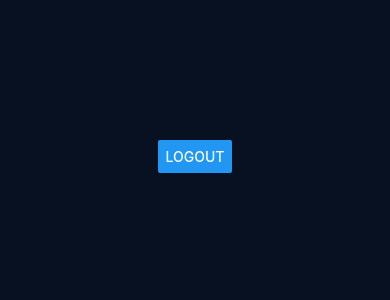
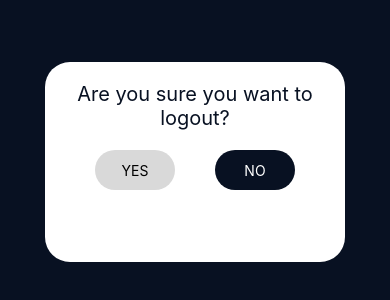
Before and after one commit to cmrohityadav/EconoVR, a React Native app in the folder basic/: screen /Logout in a window 390 px wide. Shown: the part 260-560 px from the top of the page. Built offline with nearby package versions, Linux system fonts and the light colour scheme.

Commit message:
logout v2

```diff
--- a/basic/components/Dashboard/ScreenForDashBoard/Logout.js
+++ b/basic/components/Dashboard/ScreenForDashBoard/Logout.js
@@ -1,94 +1,164 @@
-import { Button, Modal, StyleSheet, Text, View } from 'react-native'
-import React, { useState } from 'react'
-import Login2 from '../../screens/Login2';
+import { StyleSheet, Text, View } from 'react-native';
+import React from 'react';
 
-const Logout = ({navigation}) => {
-    const [showModal, setShowModal] = useState(false);
-
+const Logout = ({ navigation }) => {
     return (
-        <View style={styles.main}>
-            <Modal
-                transparent={true}
-                visible={showModal}
-                animationType='slide'
-
-            >
-                <View style={styles.centredView}>
-
-                    <View style={styles.modalView}>
-
-                        <View>
-                            <Text style={styles.modalText}>Are you sure</Text>
-                        </View>
-
-                        <View style={{ flexDirection: 'row', gap: 20 }}>
-
-                            <View><Button title='YES'
-                           color='#081122'
-                            onPress={() => navigation.navigate('Login2')}
+        <View
+            style={{
+                flex: 1,
+                alignItems: 'center',
+                justifyContent: 'center',
+                backgroundColor: '#081122',
+            }}>
+            <View
+                style={{
+                    height: 200,
+                    width: 300,
+                    backgroundColor: 'white',
+                    borderRadius: 25,
+                    display: 'flex',
+                    alignItems: 'center'
 
 
-                             /></View>
-                            <View><Button title='NO'
-                                                         color='#081122'
-
-                                onPress={() => setShowModal(false)}
-                            /></View>
-
-                        </View>
+                }}>
+                <View style={{ marginTop: 20, marginHorizontal: 20 }}>
+                    <Text style={{ fontSize: 20, textAlign: 'center', color: "#081122" }}>Are you sure you want to logout?</Text>
 
 
-                    </View>
                 </View>
-            </Modal>
-
-            <View style={{flexDirection:'row',
-            justifyContent:'center',alignItems:'center',marginTop:400,
+                <View style={{ flexDirection: 'row', justifyContent: 'space-between', gap: 40 }}>
+                    <View style={{
+                        backgroundColor: '#D9D9D9',
+                        borderRadius: 20,
+                        height: 40,
+                        width: 80,
+                        alignItems: 'center',
+                        justifyContent: 'center',
+                        marginTop: 20
 
 
-            }}>
 
-                <Button
-                    title='Logout'
-                    onPress={() => setShowModal(true)}
-                />
+                    }}><Text
+                    style={{color:"black"}}
+
+                    onPress={() => navigation.navigate('Login2')}
+                    >YES</Text></View>
+
+
+                    <View style={{
+                        backgroundColor: '#081122',
+                        borderRadius: 20,
+                        height: 40,
+                        width: 80,
+                        alignItems: 'center',
+                        justifyContent: 'center',
+                        marginTop: 20
+
+
+
+                    }}><Text style={{color:"white"}}
+                    onPress={() => navigation.navigate('DashboardHome')}
+                    >NO</Text></View>
+
+
+                </View>
+
 
             </View>
+        </View>
+    );
+};
 
-        </View>
-    )
-}
+export default Logout;
 
-export default Logout
+const styles = StyleSheet.create({});
 
-const styles = StyleSheet.create({
-    main: {
-        backgroundColor:'#081122',
-        height:'100%'
-    },
-    buttonView: {
-        flex: 1,
-        // justifyContent:''
-    },
-    centredView: {
-        flex: 1,
-        justifyContent: 'center',
-        alignItems: 'center',
-    },
-    modalView: {
-        backgroundColor: 'white',
-        padding: 50,
-        borderRadius: 20,
-        shadowColor: 'black',
-        elevation: 5,
-        alignItems: 'center'
+// import { Button, Modal, StyleSheet, Text, View } from 'react-native'
+// import React, { useState } from 'react'
+// import Login2 from '../../screens/Login2';
 
+// const Logout = ({navigation}) => {
+//     const [showModal, setShowModal] = useState(false);
 
-    },
-    modalText: {
-        fontSize: 20,
+//     return (
+//         <View style={styles.main}>
+//             <Modal
+//                 transparent={true}
+//                 visible={showModal}
+//                 animationType='slide'
 
+//             >
+//                 <View style={styles.centredView}>
 
-    }
+//                     <View style={styles.modalView}>
 
-})
+//                         <View>
+//                             <Text style={styles.modalText}>Are you sure</Text>
+//                         </View>
+
+//                         <View style={{ flexDirection: 'row', gap: 20 }}>
+
+//                             <View><Button title='YES'
+//                            color='#081122'
+//                             onPress={() => navigation.navigate('Login2')}
+
+//                              /></View>
+//                             <View><Button title='NO'
+//                                                          color='#081122'
+
+//                                 onPress={() => setShowModal(false)}
+//                             /></View>
+
+//                         </View>
+
+//                     </View>
+//                 </View>
+//             </Modal>
+
+//             <View style={{flexDirection:'row',
+//             justifyContent:'center',alignItems:'center',marginTop:400,
+
+//             }}>
+
+//                 <Button
+//                     title='Logout'
+//                     onPress={() => setShowModal(true)}
+//                 />
+
+//             </View>
+
+//         </View>
+//     )
+// }
+
+// export default Logout
+
+// const styles = StyleSheet.create({
+//     main: {
+//         backgroundColor:'#081122',
+//         height:'100%'
+//     },
+//     buttonView: {
+//         flex: 1,
+//         // justifyContent:''
+//     },
+//     centredView: {
+//         flex: 1,
+//         justifyContent: 'center',
+//         alignItems: 'center',
+//     },
+//     modalView: {
+//         backgroundColor: 'white',
+//         padding: 50,
+//         borderRadius: 20,
+//         shadowColor: 'black',
+//         elevation: 5,
+//         alignItems: 'center'
+
+//     },
+//     modalText: {
+//         fontSize: 20,
+
+//     }
+
+// })
```
